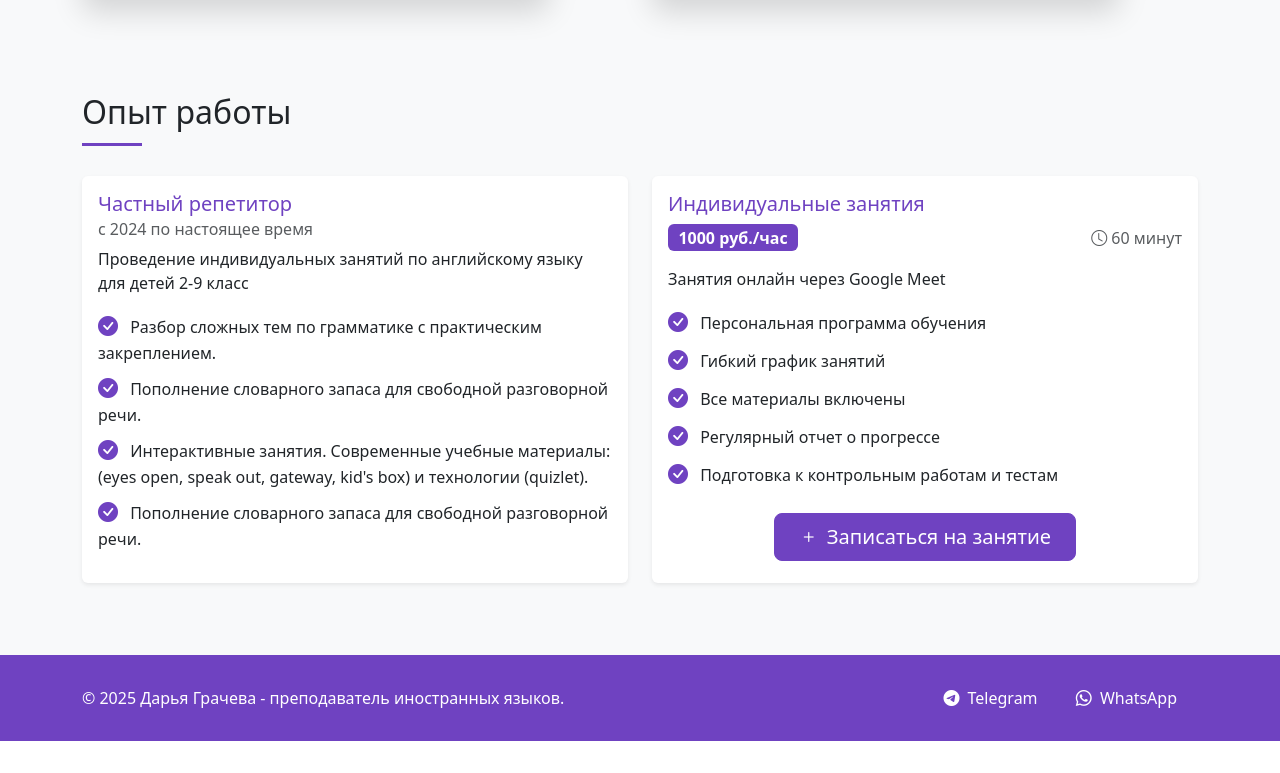
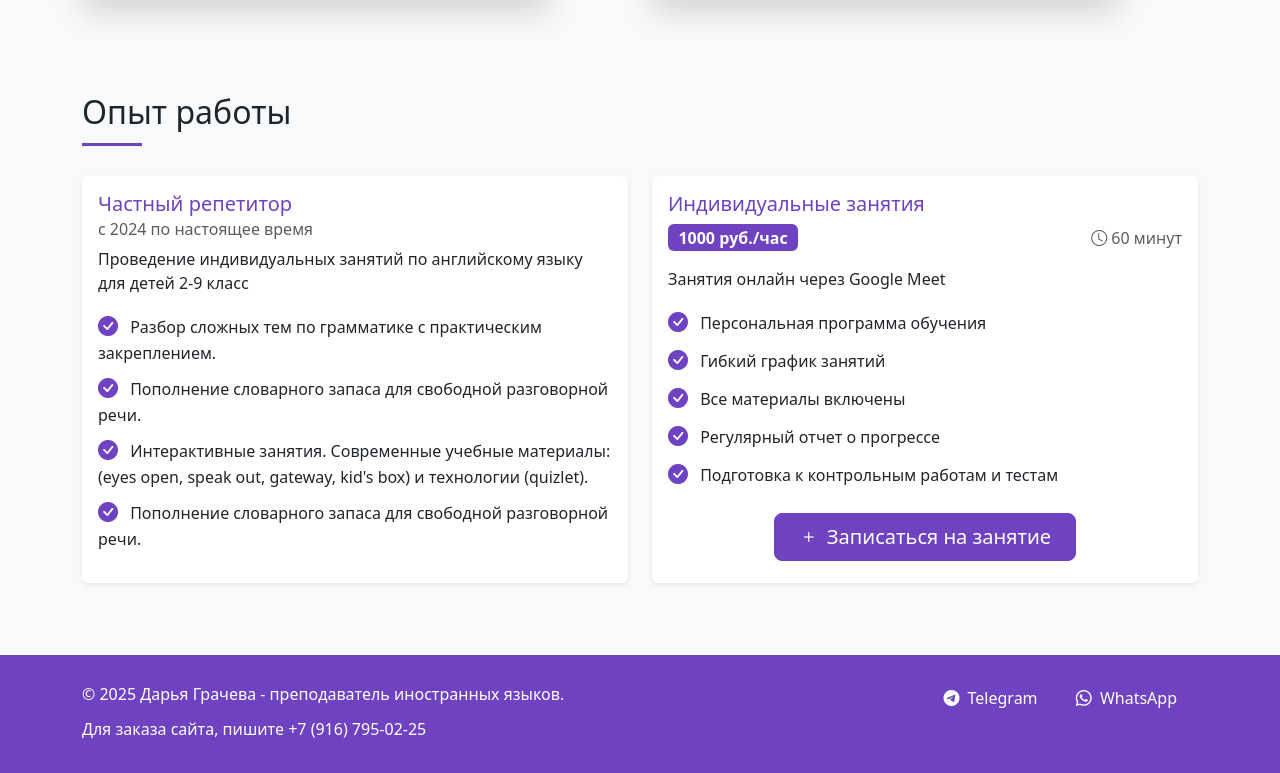
Before and after one commit to sudo-ascend/Gracheva_Daria, a plain HTML site: page index.html in a window 1280 px wide. Shown: the part 1831-2604 px from the top of the page. Before the commit the page ends 2572 px from the top, so only its background shows below. Drawn offline with nearby package versions, Linux system fonts and the light colour scheme.

Commit message:
10 version commit

```diff
--- a/index.html
+++ b/index.html
@@ -516,12 +516,14 @@
     <footer class="py-4 bg-primary-custom text-white">
         <div class="container">
             <div class="d-flex justify-content-between align-items-center">
-                <p class="mb-0">© 2025 Дарья Грачева - преподаватель иностранных языков.</p>
+                <p class="mb-2">© 2025 Дарья Грачева - преподаватель иностранных языков.</p>
                 <div>
                     <a href="https://t.me/dda_shaaa" class="btn text-white me-2" target="_blank"><i class="bi bi-telegram me-1"></i> Telegram</a>
                     <a href="#" class="btn text-white me-2" target="_blank"><i class="bi bi-whatsapp me-1" ></i> WhatsApp</a>
                 </div>
             </div>
+            <p class="mb-2">Для заказа сайта, пишите +7 (916) 795-02-25</p>
+
         </div>
     </footer>
 
```
